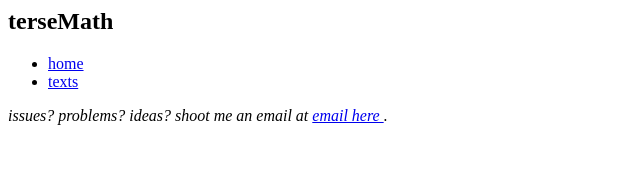
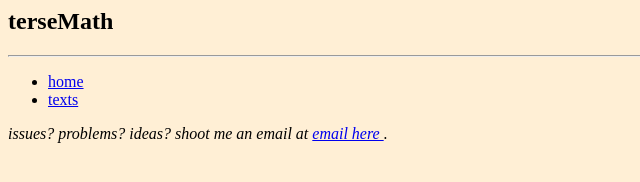
Before and after one commit to dpunton/tersemath, a plain HTML site: page index.html in a window 1280 px wide. Shown: the whole page, without its empty margins (0-640 px from the left). Drawn offline with Linux system fonts and the light colour scheme.

Commit message:
Update index.html

```diff
--- a/index.html
+++ b/index.html
@@ -1,6 +1,12 @@
 <header>
   <div id="logo">
     <h2>terseMath</h2>
+    <style>
+      body {
+        background-color: PapayaWhip;
+      }
+    </style>
+    <hr>
     <nav><ul>
       <li><a href="/">home</a>
       <li><a href="/link">texts</a>
```
